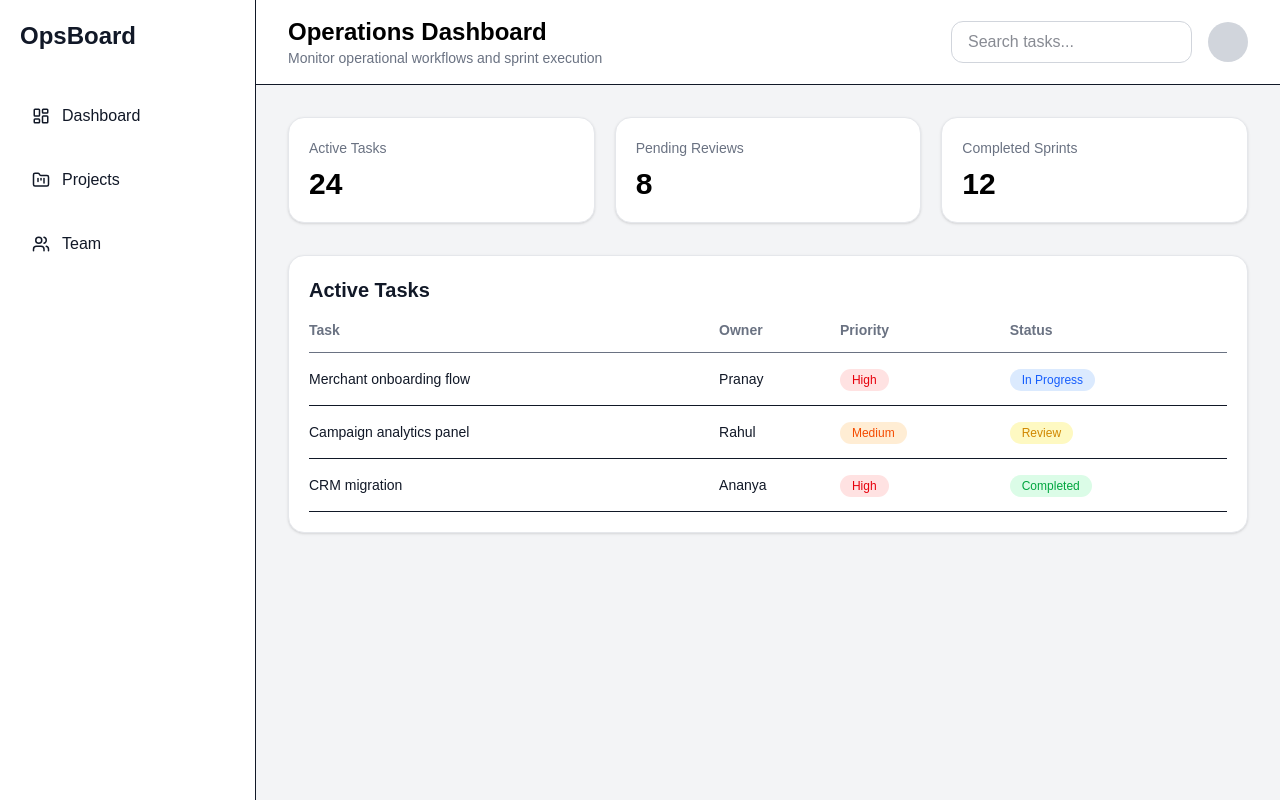
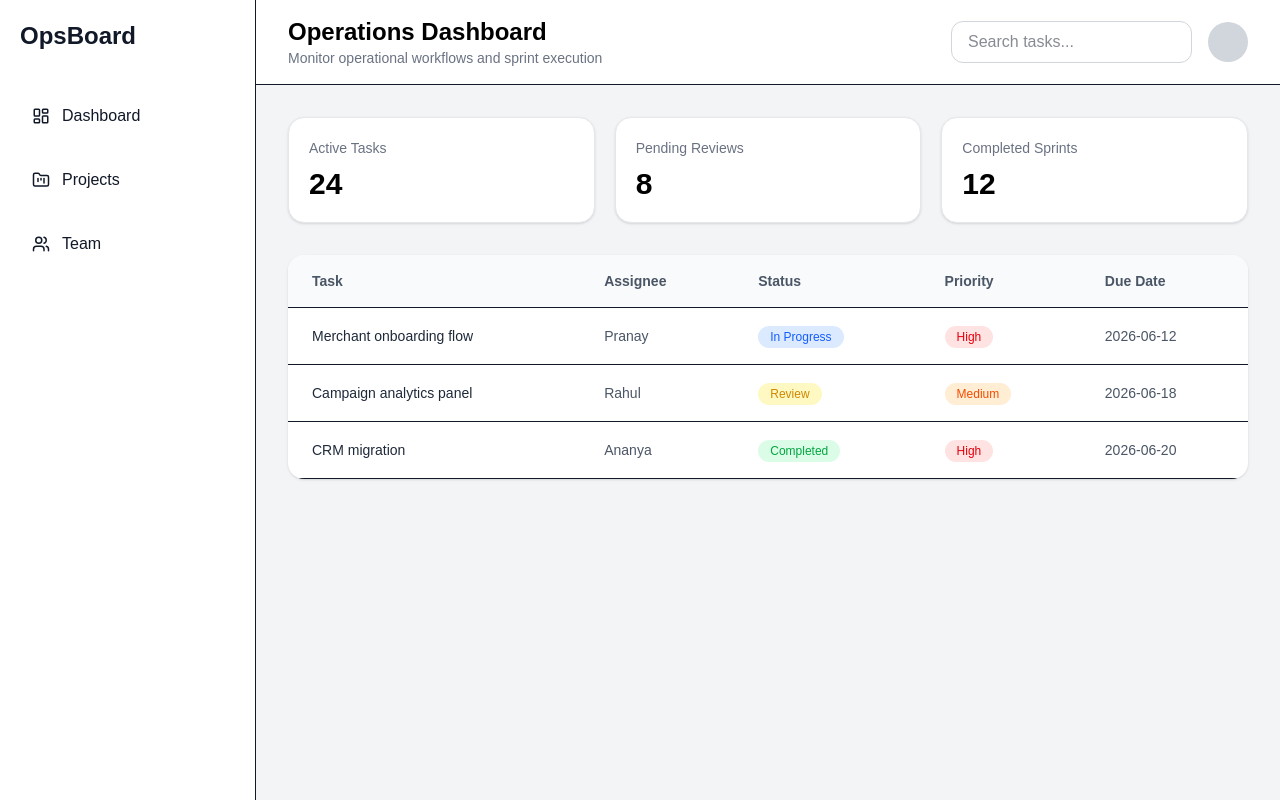
Before and after one commit to Pranaycantcode/startup-operations-dashboard, a Next.js app in the folder client/: page / in a window 1280 px wide. Built offline with nearby package versions, Linux system fonts and the light colour scheme.

Commit message:
feat: fix dashboard page with taskTable data and root redirect

```diff
--- a/client/src/app/dashboard/page.tsx
+++ b/client/src/app/dashboard/page.tsx
@@ -1,25 +1,5 @@
-import Sidebar from "@/components/layout/sidebar";
-import StatsCard from "@/components/dashboard/statsCard";
-import TaskTable from "@/components/dashboard/taskTable";
+import { redirect } from "next/navigation";
 
-const DashboardPage = () => {
-  return (
-    <div className="flex bg-gray-100">
-      <Sidebar />
-
-      <main className="flex-1 p-8">
-        <h1 className="mb-8 text-4xl font-bold">Operations Dashboard</h1>
-
-        <div className="mb-8 grid grid-cols-1 gap-5 md:grid-cols-3">
-          <StatsCard title="Active Tasks" value="24" />
-          <StatsCard title="Pending Reviews" value="8" />
-          <StatsCard title="Completed Sprints" value="12" />
-        </div>
-
-        <TaskTable />
-      </main>
-    </div>
-  );
-};
-
-export default DashboardPage;
+export default function Home() {
+  redirect("/dashboard");
+}
--- a/client/src/app/page.tsx
+++ b/client/src/app/page.tsx
@@ -1,6 +1,7 @@
 import MainLayout from "@/components/layout/dashboardLayout";
 import StatsCard from "@/components/dashboard/statsCard";
 import TaskTable from "@/components/dashboard/taskTable";
+import { mockTasks } from "../data/mockData";
 
 export default function Home() {
   return (
@@ -11,7 +12,7 @@ export default function Home() {
         <StatsCard title="Completed Sprints" value="12" />
       </div>
 
-      <TaskTable />
+      <TaskTable tasks={mockTasks} />
     </MainLayout>
   );
 }
--- a/client/src/components/dashboard/taskTable.tsx
+++ b/client/src/components/dashboard/taskTable.tsx
@@ -1,32 +1,65 @@
-import { tasks } from "@/data/mockData";
+import { Task } from "@/types/task";
 import StatusBadge from "@/components/ui/statusBadge";
 import PriorityBadge from "@/components/ui/priorityBadge";
+import { mockTasks } from "@/data/mockData";
 
-const TaskTable = () => {
+interface TaskTableProps {
+  tasks: Task[];
+}
+
+const TaskTable = ({ tasks = [] }: TaskTableProps) => {
+  console.log("tasks received:", tasks);
   return (
-    <div className="rounded-2xl border border-gray-200 bg-white p-5 shadow-sm">
-      <h2 className="mb-4 text-xl font-semibold">Active Tasks</h2>
+    <div className="overflow-hidden rounded-2xl bg-white shadow">
+      <table className="min-w-full">
+        <thead className="border-b bg-gray-50">
+          <tr>
+            <th className="px-6 py-4 text-left text-sm font-semibold text-gray-600">
+              Task
+            </th>
 
-      <table className="w-full border-collapse">
-        <thead>
-          <tr className="border-b text-left text-sm text-gray-500">
-            <th className="pb-3">Task</th>
-            <th className="pb-3">Owner</th>
-            <th className="pb-3">Priority</th>
-            <th className="pb-3">Status</th>
+            <th className="px-6 py-4 text-left text-sm font-semibold text-gray-600">
+              Assignee
+            </th>
+
+            <th className="px-6 py-4 text-left text-sm font-semibold text-gray-600">
+              Status
+            </th>
+
+            <th className="px-6 py-4 text-left text-sm font-semibold text-gray-600">
+              Priority
+            </th>
+
+            <th className="px-6 py-4 text-left text-sm font-semibold text-gray-600">
+              Due Date
+            </th>
           </tr>
         </thead>
 
         <tbody>
           {tasks.map((task) => (
-            <tr key={task.id} className="border-b text-sm">
-              <td className="py-4">{task.title}</td>
-              <td>{task.owner}</td>
-              <td>
+            <tr
+              key={task.id}
+              className="border-b transition hover:bg-gray-50"
+            >
+              <td className="px-6 py-4 text-sm font-medium text-gray-800">
+                {task.title}
+              </td>
+
+              <td className="px-6 py-4 text-sm text-gray-600">
+                {task.owner}
+              </td>
+
+              <td className="px-6 py-4">
+                <StatusBadge status={task.status} />
+              </td>
+
+              <td className="px-6 py-4">
                 <PriorityBadge priority={task.priority} />
               </td>
-              <td>
-                <StatusBadge status={task.status} />
+
+              <td className="px-6 py-4 text-sm text-gray-600">
+                {task.deadline}
               </td>
             </tr>
           ))}
--- a/client/src/data/mockData.ts
+++ b/client/src/data/mockData.ts
@@ -1,6 +1,6 @@
 import { Task } from "@/types/task";
 
-export const tasks: Task[] = [
+export const mockTasks: Task[] = [
   {
     id: 1,
     title: "Merchant onboarding flow",
@@ -26,3 +26,4 @@ export const tasks: Task[] = [
     deadline: "2026-06-20",
   },
 ];
+console.log("mockData loaded:", mockTasks);
```
